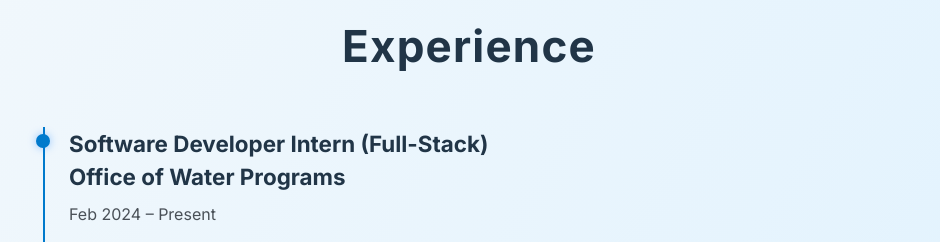
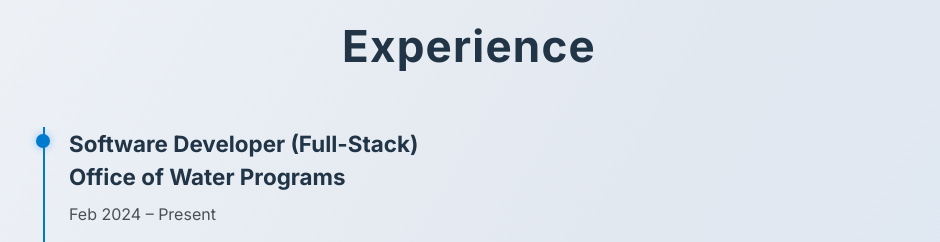
Before and after one commit to ekjyotshinh/portfolio, a React (Vite) app: page / in a window 1280 px wide. Shown: the part 960-1202 px from the top of the page, without its empty margins (171-1111 px from the left). Built offline with nearby package versions, Linux system fonts and the light colour scheme.

Commit message:
update Experience role title style: improve background gradients in CSS for light and dark modes; enhance visual appeal

```diff
--- a/src/components/Experience/Experience.jsx
+++ b/src/components/Experience/Experience.jsx
@@ -3,7 +3,7 @@ import "./Experience.css";
 
 const experiences = [
   {
-    role: "Software Developer Intern (Full-Stack)",
+    role: "Software Developer (Full-Stack)",
     company: "Office of Water Programs",
     date: "Feb 2024 – Present",
     details: [
--- a/src/index.css
+++ b/src/index.css
@@ -7,7 +7,14 @@
 
   color-scheme: light dark;
 
-  --background: linear-gradient(120deg, #f9fafb, #e0f2fe, #fce7f3);
+  --background: linear-gradient(
+    120deg,
+    #f8fafc 0%,
+    #e2e8f0 35%,
+    #dbeafe 70%,
+    #eef2ff 100%
+  );
+
   --text-primary: #213547;
   --text-secondary: #495057;
   --accent-color: #007bff;
@@ -26,7 +33,13 @@
 }
 
 body.dark-mode {
-  --background: linear-gradient(120deg, #242424, #424242);
+  --background: linear-gradient(
+    120deg,
+    #0f1324 0%,
+    #10192f 40%,
+    #121c3e 70%,
+    #101822 100%
+  );
   --text-primary: rgba(255, 255, 255, 0.87);
   --text-secondary: rgba(255, 255, 255, 0.7);
   --accent-color: #64b5f6;
```
